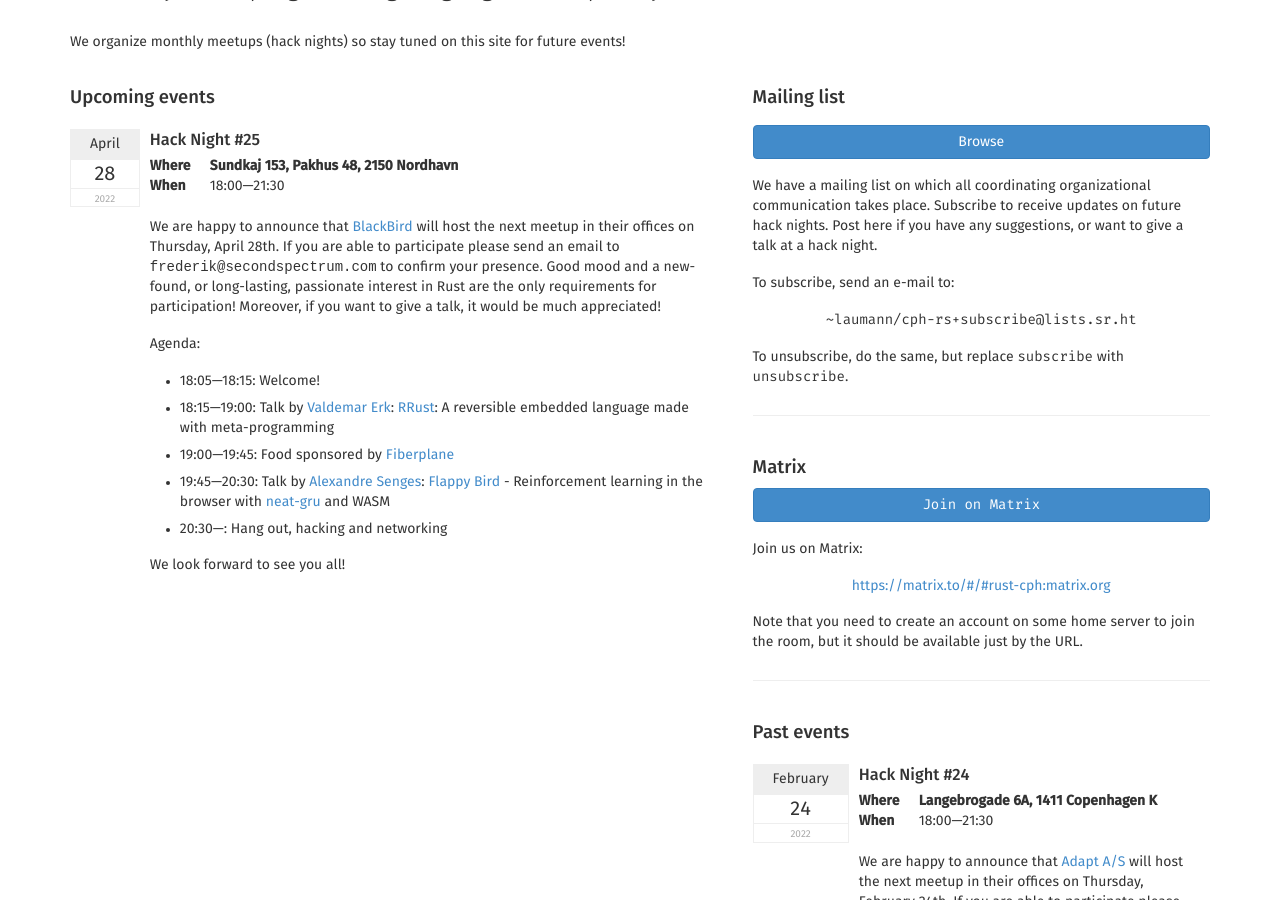
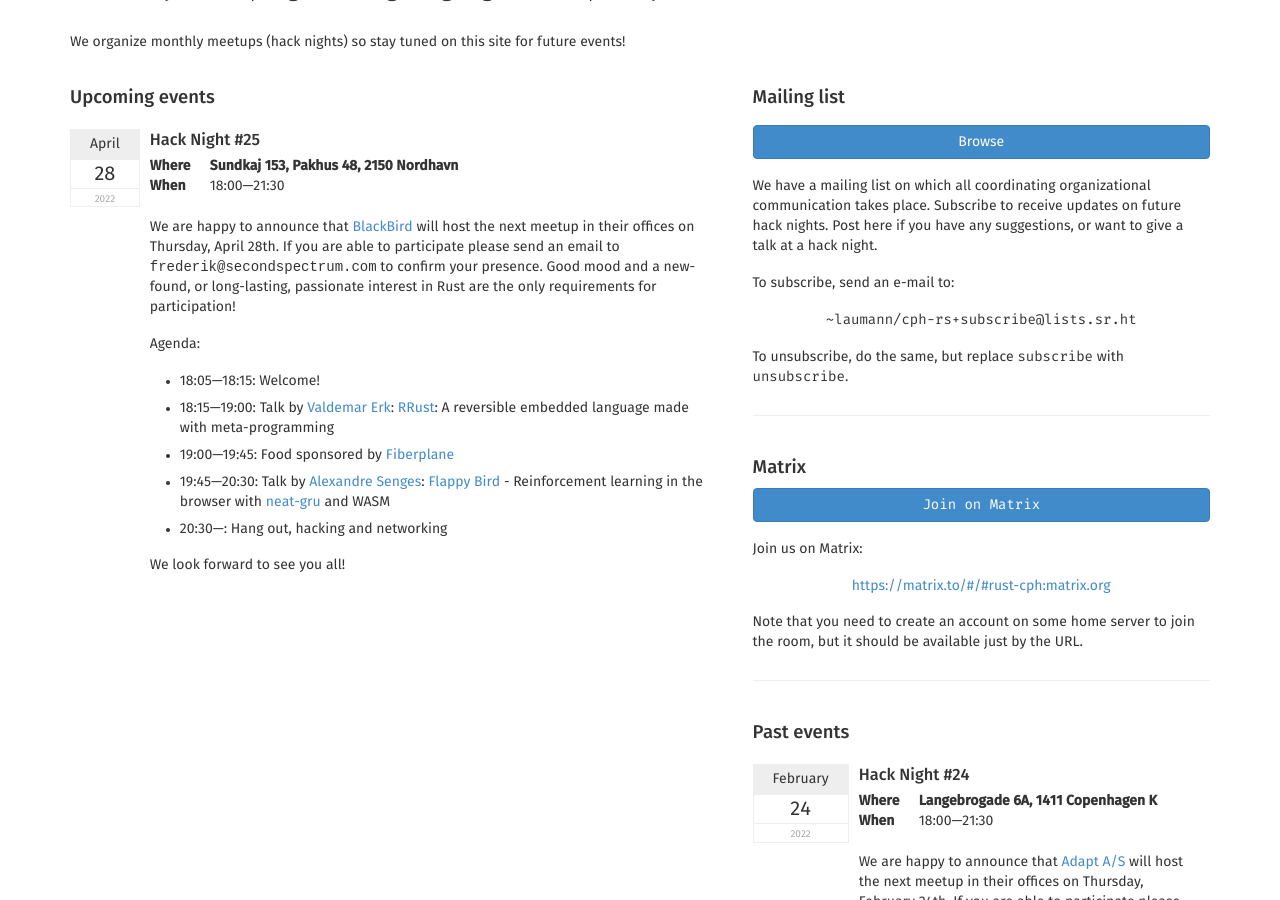
Before and after one commit to laumann/cph.rs, a Jekyll site: the page built from index.html, in a window 1280 px wide and 900 px high, scrolled down 320 px. Built offline with Jekyll 4.4.1, drawn with Linux system fonts in a browser that asks for light colours; Markdown is read by kramdown in place of the engine named in the settings.

Commit message:
Remove call for talks.

```diff
--- a/index.html
+++ b/index.html
@@ -38,7 +38,7 @@ title: The Copenhagen Rust Group
                     <dd>18:00&mdash;21:30</dd>
                 </dl>
 
-                <p>We are happy to announce that <a href="https://blackbird.online/">BlackBird</a> will host the next meetup in their offices on Thursday, April 28th. If you are able to participate please send an email to <kbd>frederik</kbd><!-- space --><kbd>@</kbd><!-- more space --><kbd>secondspectrum.com</kbd> to confirm your presence. Good mood and a new-found, or long-lasting, passionate interest in Rust are the only requirements for participation! Moreover, if you want to give a talk, it would be much appreciated!
+                <p>We are happy to announce that <a href="https://blackbird.online/">BlackBird</a> will host the next meetup in their offices on Thursday, April 28th. If you are able to participate please send an email to <kbd>frederik</kbd><!-- space --><kbd>@</kbd><!-- more space --><kbd>secondspectrum.com</kbd> to confirm your presence. Good mood and a new-found, or long-lasting, passionate interest in Rust are the only requirements for participation!
                 </p>
 
                 <p>Agenda:
```
